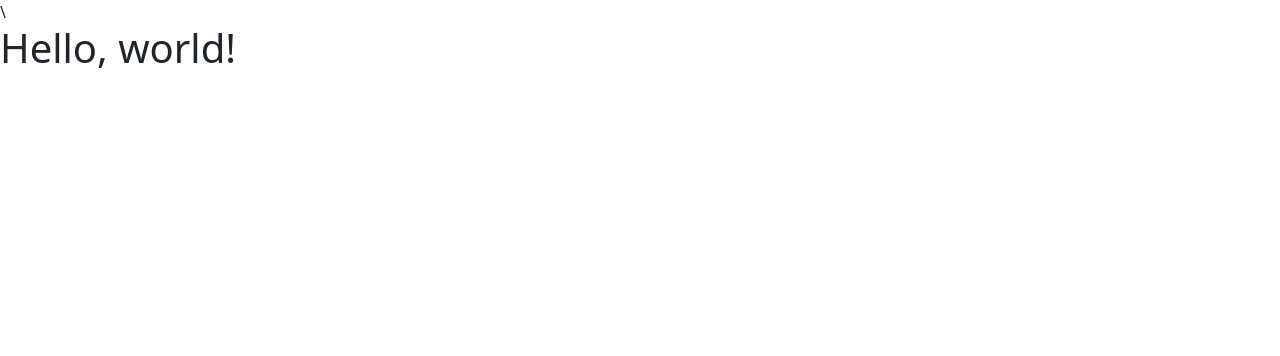
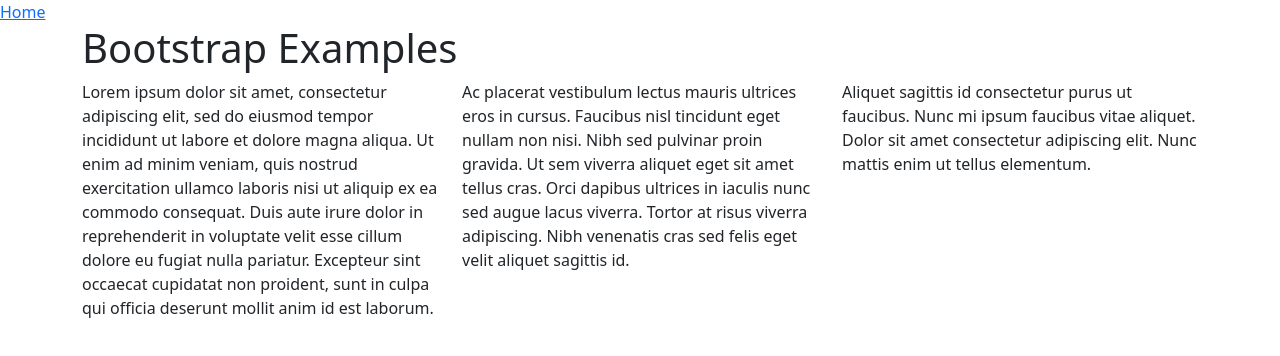
Before and after one commit to rtheFounding/bootstrap-examples, a plain HTML site: page index.html in a window 1280 px wide. Drawn offline with nearby package versions, Linux system fonts and the light colour scheme.

Commit message:
Designed index page

```diff
--- a/index.html
+++ b/index.html
@@ -1,19 +1,34 @@
 <!DOCTYPE html>
 <html lang="en">
     <head>
+        <title>Bootstrap demo</title>
+        <nav><a href="file:///C:/Users/toprr/Downloads/Workbook_1b_-_HTML-CSS-Bootstrap_v5.0Y.pdf">Home</a></nav>
         <meta charset="utf-8">
-        <meta name="viewport" content="width=device-width, initial-scale=1">\
-        <title>Bootstrap demo</title>
+        <meta name="viewport" content="width=device-width, initial-scale=1">
 
         <link href="https://cdn.jsdelivr.net/npm/bootstrap@5.2.1/dist/css/bootstrap.min.css" rel="stylesheet" integrity="sha384-iYQeCzEYFbKjA/T2uDLTpkwGzCiq6soy8tYaI1GyVh/UjpbCx/TYkiZhlZB6+fzT" crossorigin="anonymous">
 <script src="https://cdn.jsdelivr.net/npm/bootstrap@5.2.1/dist/js/bootstrap.bundle.min.js" integrity="sha384-u1OknCvxWvY5kfmNBILK2hRnQC3Pr17a+RTT6rIHI7NnikvbZlHgTPOOmMi466C8" crossorigin="anonymous"></script>
+<script src="https://cdn.jsdelivr.net/npm/@popperjs/core@2.11.6/dist/umd/popper.min.js" integrity="sha384-oBqDVmMz9ATKxIep9tiCxS/Z9fNfEXiDAYTujMAeBAsjFuCZSmKbSSUnQlmh/jp3" crossorigin="anonymous"></script>
+<script src="https://cdn.jsdelivr.net/npm/bootstrap@5.2.1/dist/js/bootstrap.min.js" integrity="sha384-7VPbUDkoPSGFnVtYi0QogXtr74QeVeeIs99Qfg5YCF+TidwNdjvaKZX19NZ/e6oz" crossorigin="anonymous"></script>
 
 
     </head>
     <body>
-        <h1>Hello, world!</h1>
+        <header>
+        </header>
+        <main>
+    <div class="container">
+        <h1>Bootstrap Examples</h1>
+        <div class="row">
+            <div class="col"><p>Lorem ipsum dolor sit amet, consectetur adipiscing elit, sed do eiusmod tempor incididunt ut labore et dolore magna aliqua. Ut enim ad minim veniam, quis nostrud exercitation ullamco laboris nisi ut aliquip ex ea commodo consequat.
+                Duis aute irure dolor in reprehenderit in voluptate velit esse cillum dolore eu fugiat nulla pariatur. Excepteur sint occaecat cupidatat non proident,
+                sunt in culpa qui officia deserunt mollit anim id est laborum.</p></div>
+            <div class="col"><p>Ac placerat vestibulum lectus mauris ultrices eros in cursus. Faucibus nisl tincidunt eget nullam non nisi. Nibh sed pulvinar proin gravida. Ut sem viverra aliquet eget sit amet tellus cras. Orci dapibus ultrices in iaculis nunc sed augue lacus viverra.
+            Tortor at risus viverra adipiscing. Nibh venenatis cras sed felis eget velit aliquet sagittis id.</p></div>
+            <div class="col"><p>Aliquet sagittis id consectetur purus ut faucibus. Nunc mi ipsum faucibus vitae aliquet. Dolor sit amet consectetur adipiscing elit. Nunc mattis enim ut tellus elementum.</p></div>
+        </div>
+    </div>
+    </main>
 
-        <script src="https://cdn.jsdelivr.net/npm/@popperjs/core@2.11.6/dist/umd/popper.min.js" integrity="sha384-oBqDVmMz9ATKxIep9tiCxS/Z9fNfEXiDAYTujMAeBAsjFuCZSmKbSSUnQlmh/jp3" crossorigin="anonymous"></script>
-<script src="https://cdn.jsdelivr.net/npm/bootstrap@5.2.1/dist/js/bootstrap.min.js" integrity="sha384-7VPbUDkoPSGFnVtYi0QogXtr74QeVeeIs99Qfg5YCF+TidwNdjvaKZX19NZ/e6oz" crossorigin="anonymous"></script>
     </body>
 </html>
```
